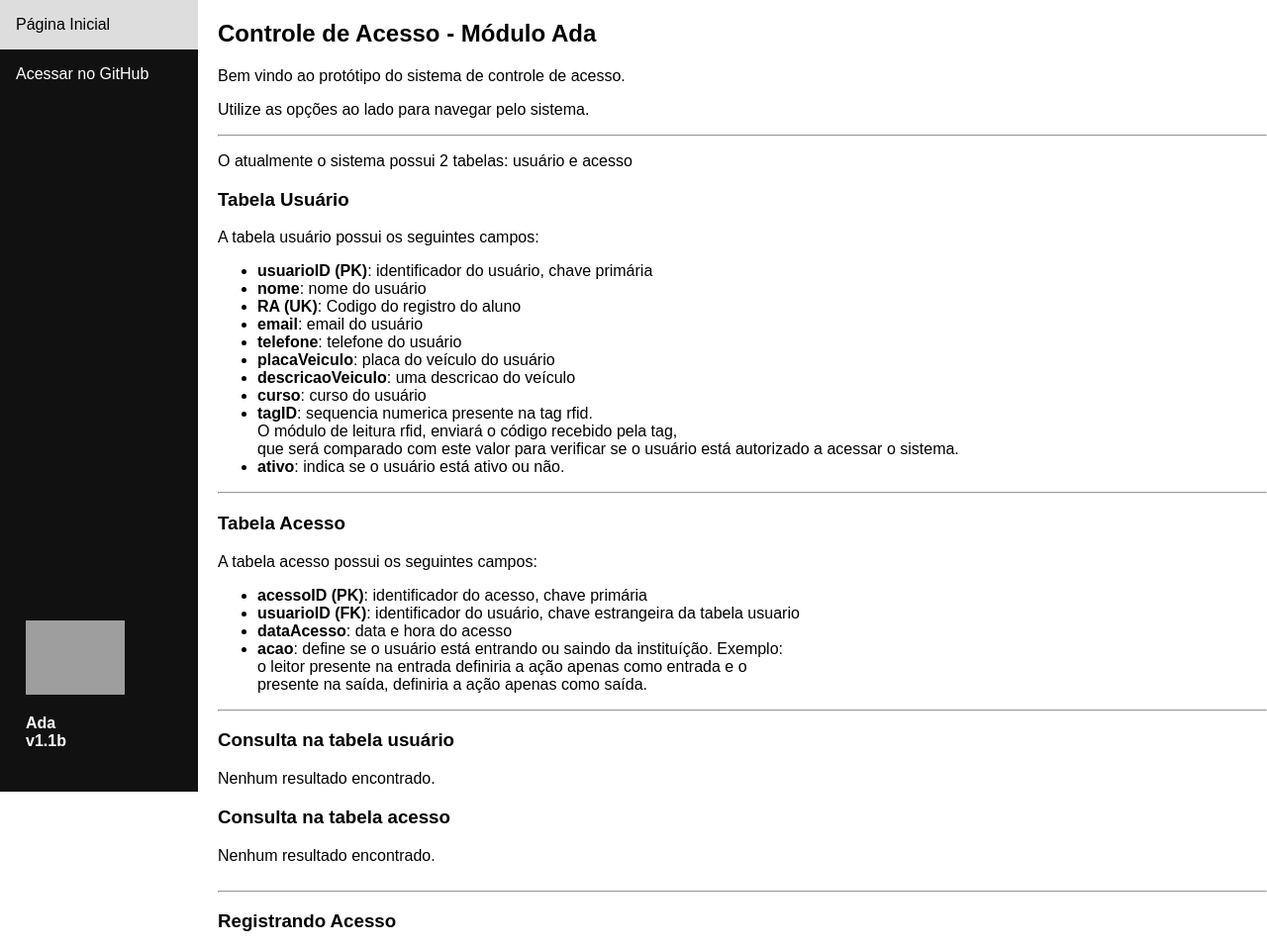
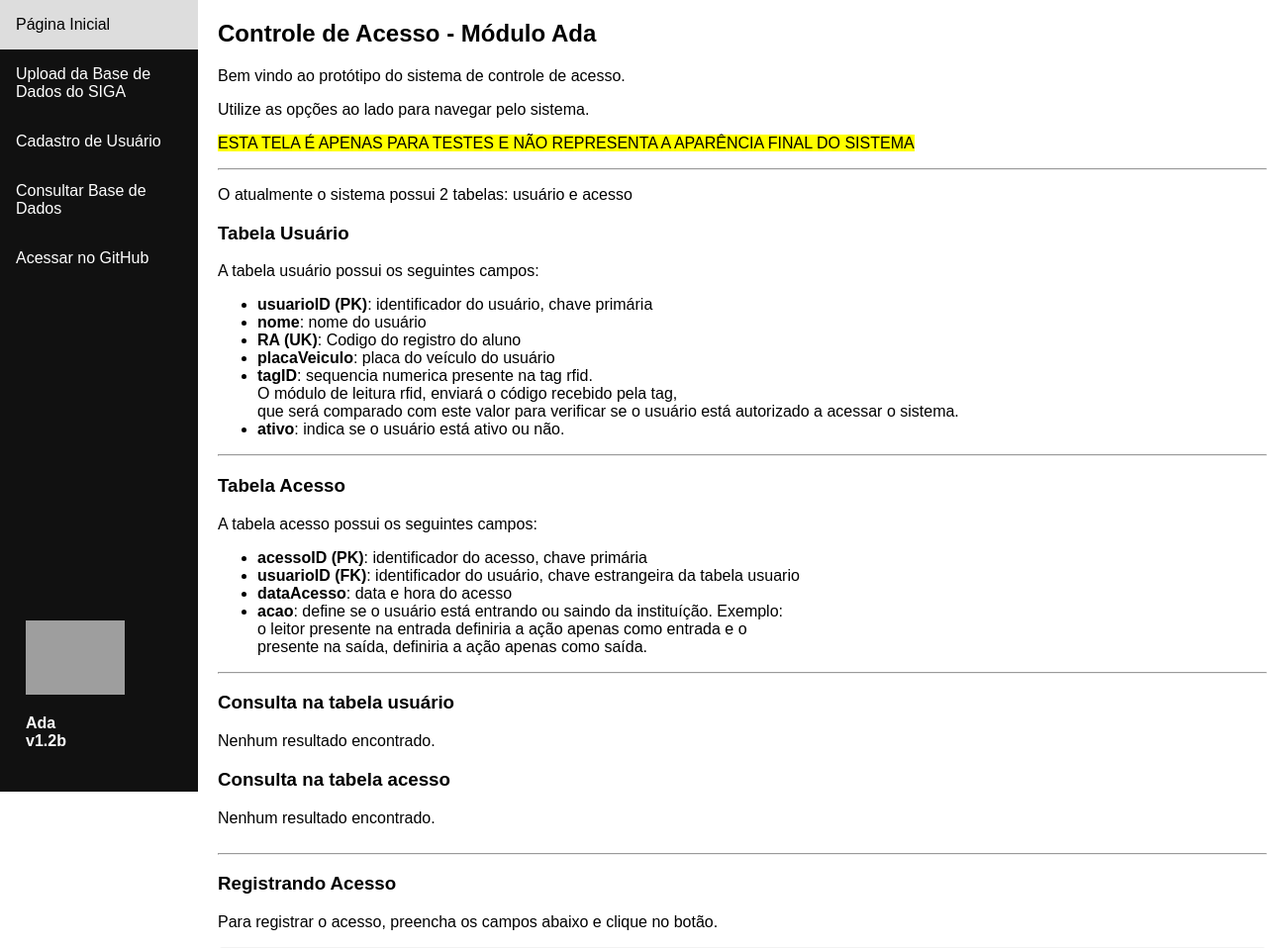
Before and after one commit to gushpat/controle-de-acesso-modulo-ada, a PHP site: page / in a window 1280 px wide. Shown: the top 958 px of the page at 99% size. Run offline with PHP 8.4, Linux system fonts and the light colour scheme; data that the repository does not hold is empty; grey boxes are pictures that could not be loaded.

Commit message:
Versão 1.2

```diff
--- a/index.php
+++ b/index.php
@@ -48,6 +48,8 @@ echo $sidenav;
   <p>Bem vindo ao protótipo do sistema de controle de acesso.</p>
   <p>Utilize as opções ao lado para navegar pelo sistema.</p>
 
+  <p><mark>ESTA TELA É APENAS PARA TESTES E NÃO REPRESENTA A APARÊNCIA FINAL DO SISTEMA</mark></p>
+
   <hr>
 
   <p>O atualmente o sistema possui 2 tabelas: usuário e acesso</p>
@@ -58,11 +60,7 @@ echo $sidenav;
     <li><b>usuarioID (PK)</b>: identificador do usuário, chave primária</li>
     <li><b>nome</b>: nome do usuário</li>
     <li><b>RA (UK)</b>: Codigo do registro do aluno</li>
-    <li><b>email</b>: email do usuário</li>
-    <li><b>telefone</b>: telefone do usuário</li>
     <li><b>placaVeiculo</b>: placa do veículo do usuário</li>
-    <li><b>descricaoVeiculo</b>: uma descricao do veículo</li>
-    <li><b>curso</b>: curso do usuário</li>
     <li><b>tagID</b>: sequencia numerica presente na tag rfid.
       <br>O módulo de leitura rfid, enviará o código recebido pela tag,
       <br>que será comparado com este valor para verificar se o usuário está autorizado a acessar o sistema.
@@ -118,8 +116,6 @@ echo '<details>';
     <th>Nome do Usuário</th>
     <th>Registro do Aluno</th>
     <th>Placa do Veículo</th>
-    <th>Descrição</th>
-    <th>Curso</th>
     <th>Tag ID</th>
     <th>Ativo</th>
   </tr>';
@@ -134,8 +130,6 @@ echo '<details>';
       echo '<td>'.$projeto['nome'].'</td>';
       echo '<td>'.$projeto['RA'].'</td>';
       echo '<td>'.$projeto['placaVeiculo'].'</td>';
-      echo '<td>'.$projeto['descricaoVeiculo'].'</td>';
-      echo '<td>'.$projeto['curso'].'</td>';
       echo '<td>'.$projeto['tagID'].'</td>';
       echo '<td>'.$utils->ativoStatus($projeto['ativo']).'</td>';  //chama a função ativoStatus da classe utils, retornando uma string ao invés de um bool
       echo '</tr>';
@@ -271,7 +265,7 @@ echo '</details>';
 
 
 <ul>
-<li> Acessar <b>ada/api/v1.0/api.php?token=<mark>###</mark>&tagid=<mark>###</mark>&acao=<mark>###</mark></b> </li>
+<li> Acessar <b><mark>ada</mark>/api/v1.0/api.php?token=<mark>###</mark>&tagid=<mark>###</mark>&acao=<mark>###</mark></b> </li>
 <li> Informar o <b>token de acesso</b></li>
 <li> Informar o <b>id da tag do usuario</b></li>
 <li> Informar o <b>acao</b>, no caso 1 para "entrada" ou 0 para "saida" </li>
--- a/src/sidenav.php
+++ b/src/sidenav.php
@@ -6,9 +6,12 @@ $sidenav =
 
 '<div class="sidenav">
 <a href="#">Página Inicial</a>
+<a href="./src/upload.php">Upload da Base de Dados do SIGA</a>
+<a href="#">Cadastro de Usuário</a>
+<a href="#">Consultar Base de Dados</a>
 <a href="https://github.com/gushpat/controle-de-acesso-modulo-ada">Acessar no GitHub</a>
 
-<b><img src="https://s2.glbimg.com/paF5KTEVGzMU-ZcZa2mjYicNDjM=/e.glbimg.com/og/ed/f/original/2015/03/09/ada.jpg" alt="Ada Lovelace" width="100" ><p>Ada v1.1b</p></b>
+<b><img src="https://s2.glbimg.com/paF5KTEVGzMU-ZcZa2mjYicNDjM=/e.glbimg.com/og/ed/f/original/2015/03/09/ada.jpg" alt="Ada Lovelace" width="100" ><p>Ada v1.2b</p></b>
 
 </div>';
 
```
Also changed, not shown: src/upload.php (added, +49 -0 lines), src/upload/uploadnewdatabase.php (added, +46 -0 lines), src/cadastrousuario.php (added).
